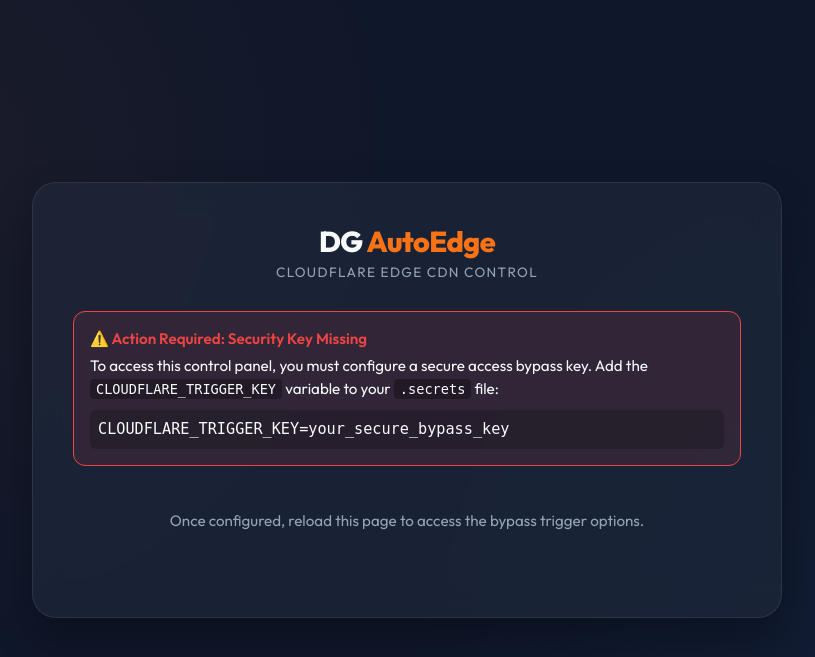
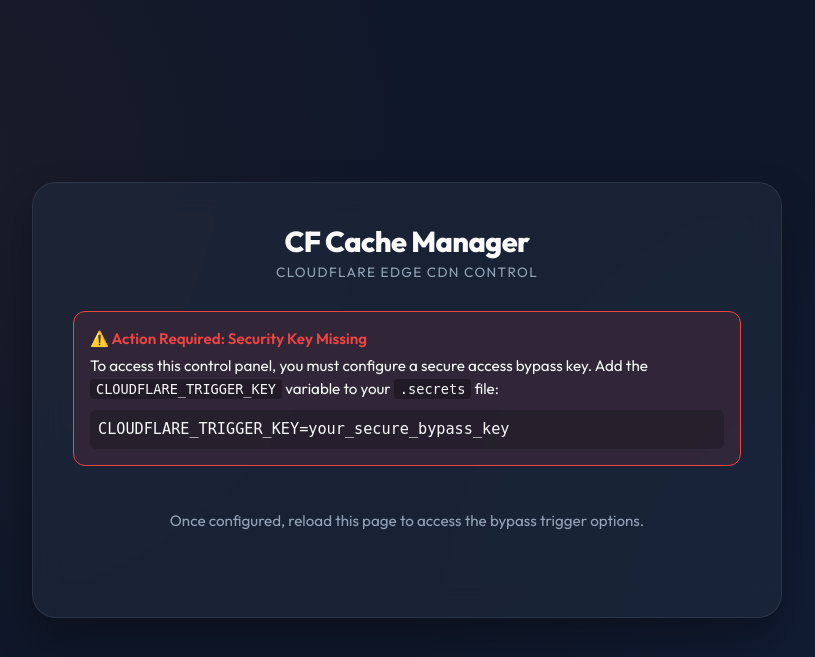
Before and after one commit to DrShivang/CF-Manager, a PHP site: page /cf-cache.php in a window 1280 px wide. Shown: the top 657 px of the page, without its empty margins (233-1048 px from the left). Run offline with PHP 8.4, Linux system fonts and the light colour scheme.

Commit message:
Make Web Panel generic by fetching PROJECT_NAME from env

```diff
--- a/cf-cache.php
+++ b/cf-cache.php
@@ -1,6 +1,6 @@
 <?php
 /**
- * DG AutoEdge — Cloudflare Cache & Development Control Panel
+ * Cloudflare Cache & Development Control Panel
  *
  * Secure web interface to interact with cf-helper.py.
  * Requires a CLOUDFLARE_TRIGGER_KEY defined in .secrets or .env.local to access.
@@ -41,6 +41,12 @@ $triggerKey = $secrets['CLOUDFLARE_TRIGGER_KEY']
            ?? $envLocal['CLOUDFLARE_TRIGGER_KEY']
            ?? $envBase['CLOUDFLARE_TRIGGER_KEY']
            ?? '';
+
+// Retrieve project name
+$projectName = $secrets['PROJECT_NAME']
+            ?? $envLocal['PROJECT_NAME']
+            ?? $envBase['PROJECT_NAME']
+            ?? 'CF Cache Manager';
 
 $isConfigured = !empty($triggerKey);
 
@@ -112,7 +118,7 @@ if ($isAuthenticated) {
 <head>
     <meta charset="UTF-8">
     <meta name="viewport" content="width=device-width, initial-scale=1.0">
-    <title>DG AutoEdge | CDN Cache Control</title>
+    <title><?= htmlspecialchars($projectName) ?> | CDN Cache Control</title>
     <meta name="robots" content="noindex, nofollow">
     <link rel="icon" type="image/x-icon" href="/favicon.ico">
     <link rel="preconnect" href="https://fonts.googleapis.com">
@@ -395,7 +401,7 @@ if ($isAuthenticated) {
     <div class="dashboard-container">
         <!-- Dashboard Header -->
         <div class="logo-section">
-            <h1 class="logo-title">DG <span>AutoEdge</span></h1>
+            <h1 class="logo-title"><?= htmlspecialchars($projectName) ?></h1>
             <div class="logo-sub">Cloudflare Edge CDN Control</div>
         </div>
 
```
Also changed, not shown: README.md, 1 other file.
